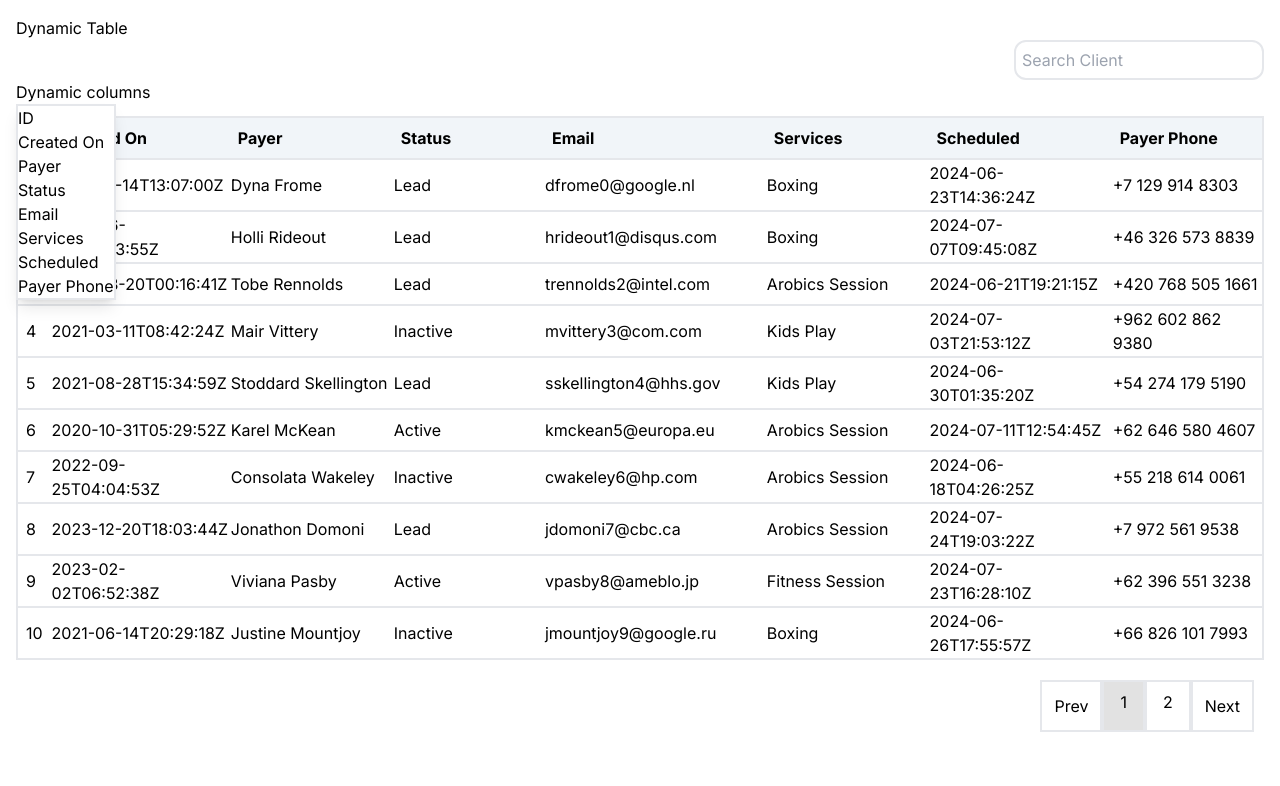
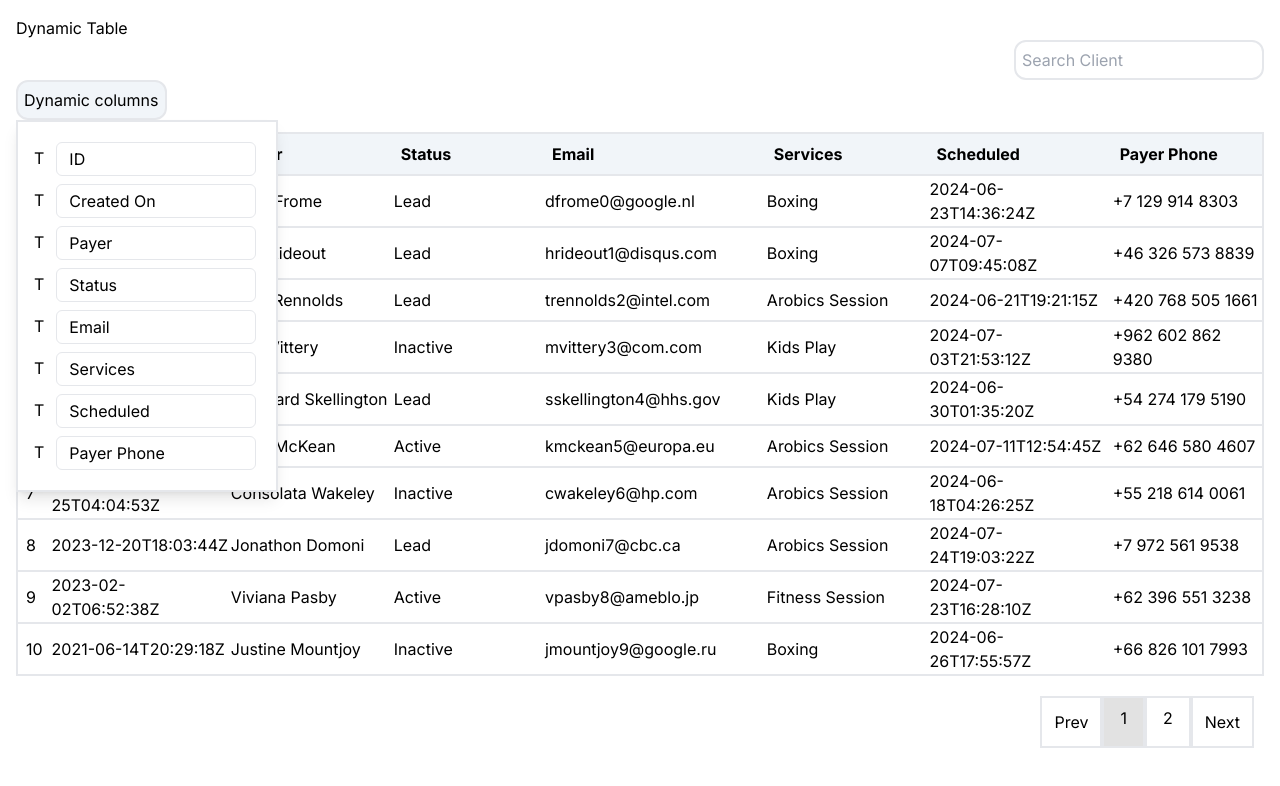
Before and after one commit to Sumant64/omnify-machine-coding, a Next.js app: page /dynamic-table-upgrade in a window 1280 px wide. Both pictures are taken after a click on the button "Dynamic columns". Shown: the top 786 px of the page. Built offline with nearby package versions, Linux system fonts and the light colour scheme.

Commit message:
dropdown changes

```diff
--- a/app/dynamic-table-upgrade/page.jsx
+++ b/app/dynamic-table-upgrade/page.jsx
@@ -62,7 +62,6 @@ const DynamicTableUpgrade = () => {
     }, []);
 
     const handleColumn = (item) => {
-        console.log(item)
         setLoading(true);
         let newCols = columns;
         if (item.display) {
@@ -91,7 +90,6 @@ const DynamicTableUpgrade = () => {
         setLoading(true);
         setSearchClient(event.target.value);
         if (event.target.value) {
-            console.log(event.target.value)
             let searchRows = mydata.filter((item) => {
                 let regex = new RegExp(event.target.value, "i", "g")
                 return item.payer.toString().match(regex)
@@ -118,14 +116,24 @@ const DynamicTableUpgrade = () => {
                 <input className='border-2 rounded-xl p-[6px]' type="text" placeholder='Search Client' value={searchClient} onChange={(event) => handleSearch(event)} />
 
             </div>
-            <div style={{ position: 'relative' }}>
-                <button onClick={() => setDialog(!dialog)}>Dynamic columns</button>
-                <div className={`border-2 bg-[#fff] shadow-lg absolute ${dialog ? 'block' : 'hidden'}`}>
+            <div className='relative'>
+                <button className='border-2 rounded-xl p-[6px] bg-slate-100' onClick={() => setDialog(!dialog)}>Dynamic columns</button>
+                <div className={`border-2 bg-[#fff] shadow-lg absolute p-4 ${dialog ? 'block' : 'hidden'}`}>
                     {
                         columnData.map((item) => {
+                            let active = columns.filter((col) => col.field === item.field);
+                            {/* console.log(active[0].display) */}
+                            active = active[0].display
                             return (
-                                <div onClick={() => handleColumn(item)}>
-                                    {item.field}
+                                <div className='flex gap-2'>
+                                    <div className="check relative top-2">
+                                        {
+                                            active ? 'T' : 'F'
+                                        }
+                                    </div>
+                                    <div className='border-[1px] m-1 pl-3 rounded-md p-1 w-[200px]' onClick={() => handleColumn(item)}>
+                                        {item.field}
+                                    </div>
                                 </div>
                             )
                         })
@@ -158,13 +166,13 @@ const DynamicTableUpgrade = () => {
                                         return (
                                             <tr className='border-b-2'>
                                                 <td className='p-2'>{item.id}</td>
-                                                {columns[0].display && <td className='w-[300px]'>{item.createdOn}</td>}
-                                                {columns[1].display && <td className='w-[300px]'>{item.payer}</td>}
-                                                {columns[2].display && <td className='w-[300px]'>{item.status}</td>}
-                                                {columns[3].display && <td className='w-[300px]'>{item.email}</td>}
-                                                {columns[4].display && <td className='w-[300px]'>{item.services}</td>}
-                                                {columns[5].display && <td className='w-[300px] pr-2'>{item.scheduled}</td>}
-                                                {columns[6].display && <td className='w-[300px]'>{item.payerPhone}</td>}
+                                                {columns[1].display && <td className='w-[300px]'>{item.createdOn}</td>}
+                                                {columns[2].display && <td className='w-[300px]'>{item.payer}</td>}
+                                                {columns[3].display && <td className='w-[300px]'>{item.status}</td>}
+                                                {columns[4].display && <td className='w-[300px]'>{item.email}</td>}
+                                                {columns[5].display && <td className='w-[300px]'>{item.services}</td>}
+                                                {columns[6].display && <td className='w-[300px] pr-2'>{item.scheduled}</td>}
+                                                {columns[7].display && <td className='w-[300px]'>{item.payerPhone}</td>}
                                             </tr>
                                         )
                                     })
```
